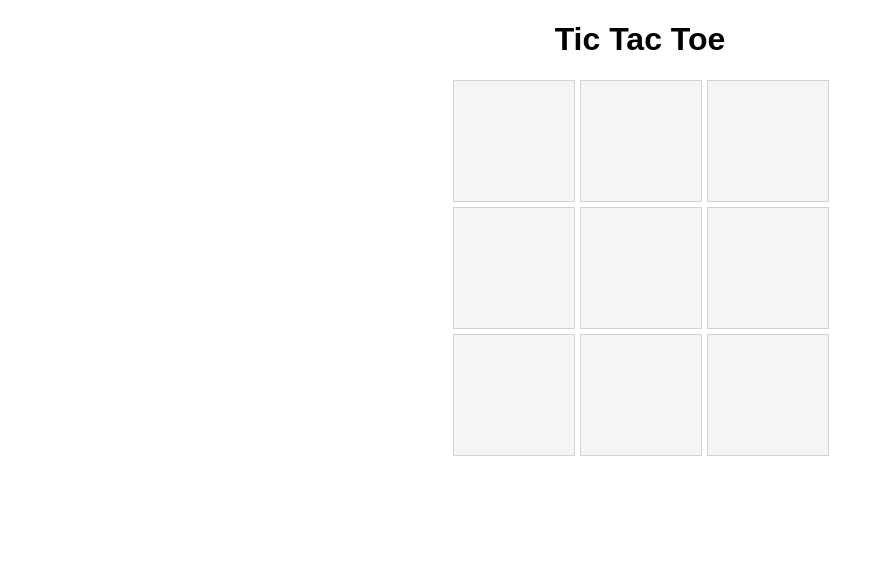
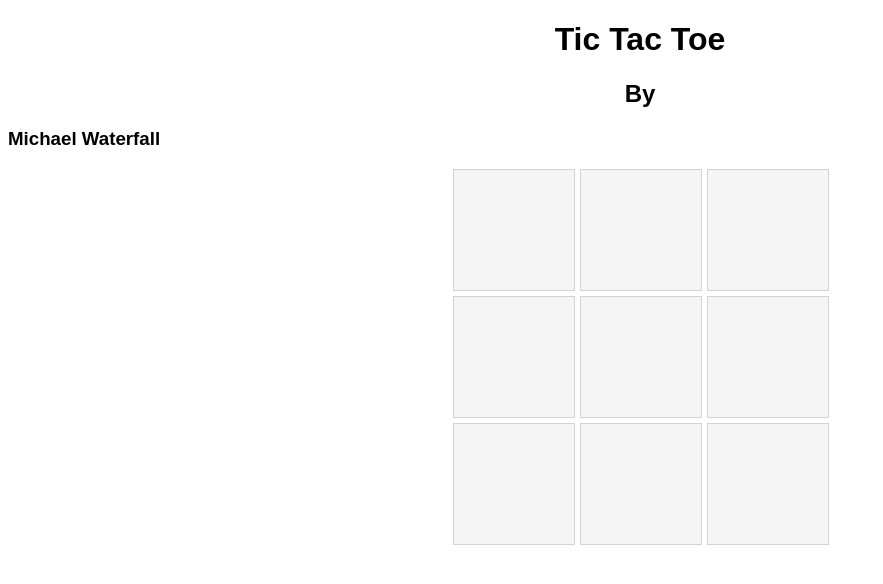
Before and after one commit to MichaelWaterfall/tictactoe, a plain HTML site: page index.html in a window 1280 px wide. Shown: the whole page, without its empty margins (0-883 px from the left). Drawn offline with Linux system fonts and the light colour scheme.

Commit message:
h2 text-align center

```diff
--- a/index.html
+++ b/index.html
@@ -9,6 +9,8 @@
 <body>
     <div id="title">
         <h1>Tic Tac Toe</h1>
+        <h2>By</h2>
+        <h3>Michael Waterfall</h3>
     </div>
 
     <div id="board">
--- a/style.css
+++ b/style.css
@@ -6,6 +6,11 @@ body {
 h1 {
     text-align: center;
 }
+
+h2 {
+    text-align: center;
+}
+
 
 #board {
     margin-left: auto;
```
